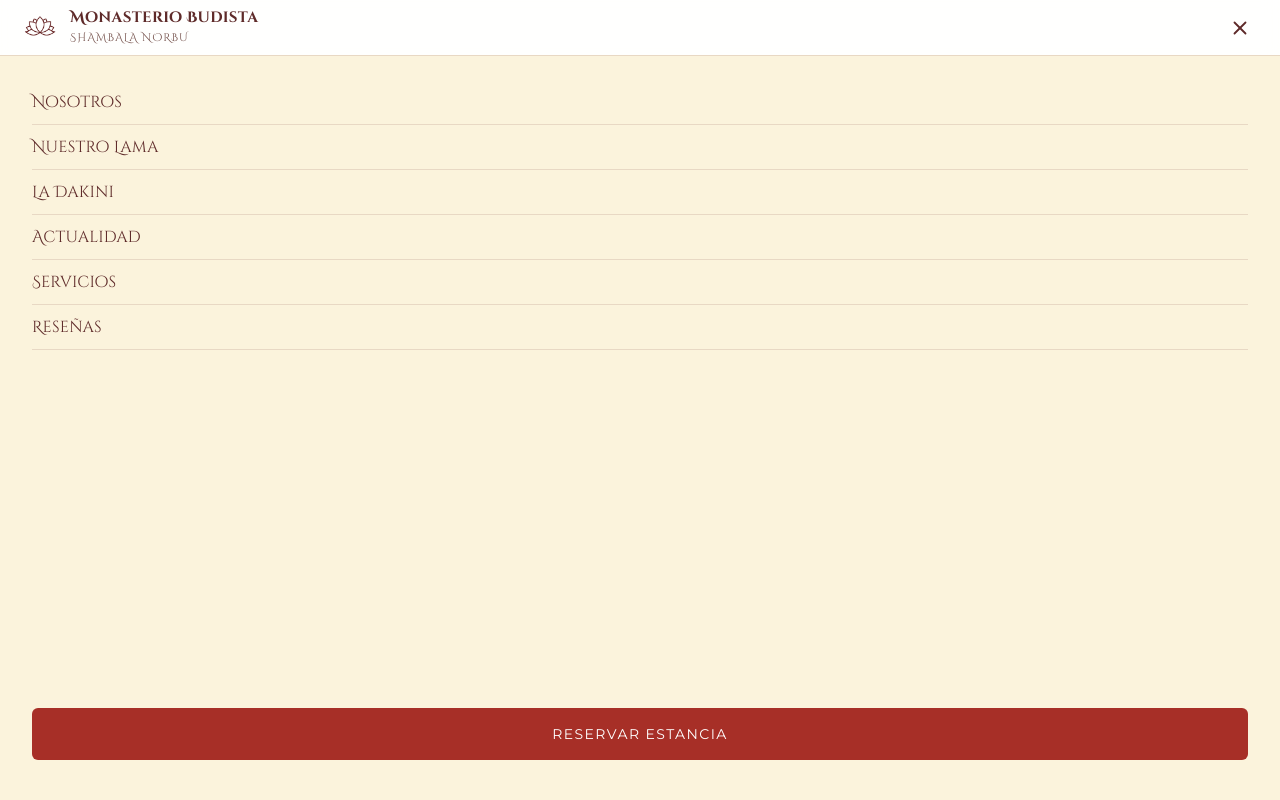
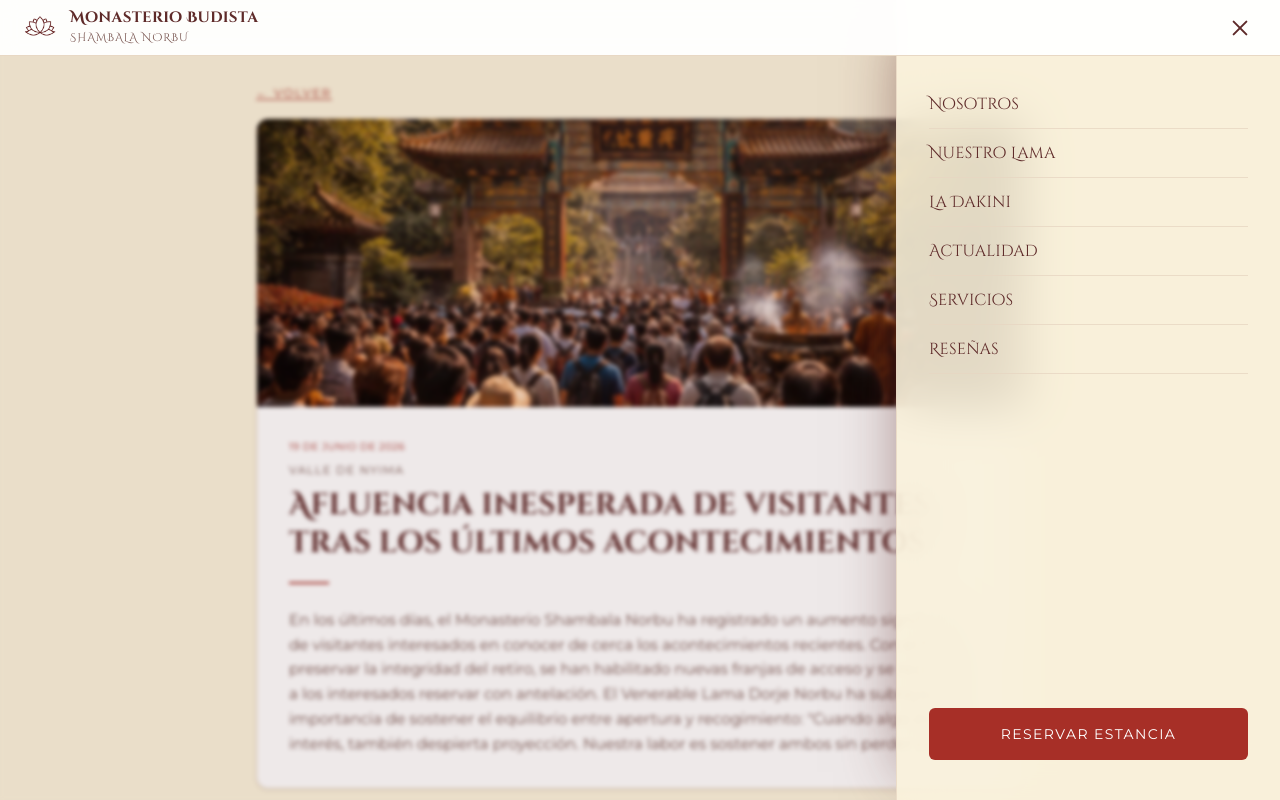
Before and after one commit to Saracas-Code/La-Dakini, a Next.js app: page /noticias/afluencia-inesperada-de-visitantes in a window 1280 px wide. Both pictures are taken after a click on the button "Abrir menú". Shown: the top 800 px of the page. Built offline with nearby package versions, Linux system fonts and the light colour scheme.

Commit message:
Añadidas transiciones soft

```diff
--- a/app/globals.css
+++ b/app/globals.css
@@ -5,6 +5,7 @@
 
 :root {
   /* Buddhist Retreat — Warm Terracotta & Cream Palette */
+  --header-height: 56px;
   --background: #FFFFFF;
   --foreground: #5E2A29;
   --card: #FFFFFF;
@@ -125,6 +126,10 @@
 }
 
 @layer base {
+  html {
+    scroll-behavior: smooth;
+    scroll-padding-top: calc(var(--header-height) + 0.75rem);
+  }
   * {
     @apply border-border outline-ring/50;
   }
--- a/components/retiro/Header.tsx
+++ b/components/retiro/Header.tsx
@@ -2,62 +2,229 @@
 
 import Image from "next/image"
 import Link from "next/link"
-import { useState } from "react"
-import { Menu, X } from "lucide-react"
+import { useCallback, useEffect, useRef, useState } from "react"
+import { usePathname, useRouter } from "next/navigation"
 
 const navLinks = [
-  { href: "/#nosotros", label: "Nosotros" },
-  { href: "/#lama", label: "Nuestro Lama" },
-  { href: "/#dakini", label: "La Dakini" },
-  { href: "/#actualidad", label: "Actualidad" },
-  { href: "/#servicios", label: "Servicios" },
-  { href: "/#resenias", label: "Reseñas" },
+  { id: "nosotros", href: "/#nosotros", label: "Nosotros" },
+  { id: "lama", href: "/#lama", label: "Nuestro Lama" },
+  { id: "dakini", href: "/#dakini", label: "La Dakini" },
+  { id: "actualidad", href: "/#actualidad", label: "Actualidad" },
+  { id: "servicios", href: "/#servicios", label: "Servicios" },
+  { id: "resenias", href: "/#resenias", label: "Reseñas" },
 ]
+
+const contactoLink = {
+  id: "contacto",
+  href: "/#contacto",
+  label: "Contacto",
+}
+
+const HEADER_OFFSET_EXTRA = 12
+const PENDING_SECTION_KEY = "dakini:pending-section"
 
 export default function Header() {
   const [menuOpen, setMenuOpen] = useState(false)
+  const [activeSection, setActiveSection] = useState("")
+  const headerRef = useRef<HTMLElement | null>(null)
+  const pathname = usePathname()
+  const router = useRouter()
+
+  const getHeaderOffset = useCallback(() => {
+    return (headerRef.current?.offsetHeight ?? 56) + HEADER_OFFSET_EXTRA
+  }, [])
+
+  const scrollToSection = useCallback(
+    (sectionId: string, updateUrl = true) => {
+      const target = document.getElementById(sectionId)
+
+      if (!target) return false
+
+      const top =
+        target.getBoundingClientRect().top + window.scrollY - getHeaderOffset()
+
+      window.scrollTo({
+        top: Math.max(top, 0),
+        behavior: "smooth",
+      })
+
+      if (updateUrl) {
+        window.history.replaceState(null, "", `/#${sectionId}`)
+      }
+
+      setActiveSection(sectionId)
+
+      return true
+    },
+    [getHeaderOffset],
+  )
+
+  const handleSectionNavigation = useCallback(
+    (sectionId: string, href: string) => {
+      setMenuOpen(false)
+
+      if (pathname === "/") {
+        scrollToSection(sectionId)
+        return
+      }
+
+      sessionStorage.setItem(PENDING_SECTION_KEY, sectionId)
+      router.push(href)
+    },
+    [pathname, router, scrollToSection],
+  )
+
+  useEffect(() => {
+    const { body, documentElement } = document
+    const previousBodyOverflow = body.style.overflow
+    const previousBodyOverscroll = body.style.overscrollBehavior
+    const previousHtmlOverflow = documentElement.style.overflow
+
+    if (menuOpen) {
+      body.style.overflow = "hidden"
+      body.style.overscrollBehavior = "none"
+      documentElement.style.overflow = "hidden"
+    }
+
+    return () => {
+      body.style.overflow = previousBodyOverflow
+      body.style.overscrollBehavior = previousBodyOverscroll
+      documentElement.style.overflow = previousHtmlOverflow
+    }
+  }, [menuOpen])
+
+  useEffect(() => {
+    if (pathname !== "/") return
+
+    const pendingSection = sessionStorage.getItem(PENDING_SECTION_KEY)
+    const hashSection = decodeURIComponent(window.location.hash.replace("#", ""))
+    const targetSection = pendingSection || hashSection
+
+    if (!targetSection) return
+
+    sessionStorage.removeItem(PENDING_SECTION_KEY)
+
+    const timeoutId = window.setTimeout(() => {
+      scrollToSection(targetSection, false)
+    }, 80)
+
+    return () => window.clearTimeout(timeoutId)
+  }, [pathname, scrollToSection])
+
+  useEffect(() => {
+    if (pathname !== "/") {
+      setActiveSection("")
+      return
+    }
+
+    const updateActiveSection = () => {
+      const scrollPosition = window.scrollY + getHeaderOffset() + 8
+      let currentSection = ""
+
+      for (const link of navLinks) {
+        const section = document.getElementById(link.id)
+
+        if (section && scrollPosition >= section.offsetTop) {
+          currentSection = link.id
+        }
+      }
+
+      setActiveSection(currentSection)
+    }
+
+    updateActiveSection()
+
+    window.addEventListener("scroll", updateActiveSection, { passive: true })
+    window.addEventListener("resize", updateActiveSection)
+
+    return () => {
+      window.removeEventListener("scroll", updateActiveSection)
+      window.removeEventListener("resize", updateActiveSection)
+    }
+  }, [getHeaderOffset, pathname])
 
   return (
     <>
-      <header className="fixed top-0 left-0 right-0 z-50 flex items-center justify-between px-5 h-14 bg-[#FFFFFF]/95 backdrop-blur-sm border-b border-[#E8D8C4]">
-        {/* Logo */}
+      <header
+        ref={headerRef}
+        className="fixed top-0 left-0 right-0 z-50 flex h-14 items-center justify-between border-b border-[#E8D8C4] bg-[#FFFFFF]/95 px-5 backdrop-blur-sm"
+      >
         <Link href="/" className="flex items-center gap-2.5" aria-label="Ir a inicio">
           <Image
             src="/LOGO-DAKINI-transparent.png"
             alt="Logo Dakini"
             width={40}
             height={40}
-            className="h-9 w-9 sm:h-10 sm:w-10 object-contain shrink-0"
+            className="h-9 w-9 shrink-0 object-contain sm:h-10 sm:w-10"
             priority
           />
-          <span className="font-serif text-[#5E2A29] text-[15px] font-semibold leading-tight tracking-wide">
-            Monasterio Budista<br />
-            <span className="text-[11px] font-normal tracking-widest text-[#724E48]">SHAMBALA NORBU</span>
+          <span className="font-serif text-[15px] font-semibold leading-tight tracking-wide text-[#5E2A29]">
+            Monasterio Budista
+            <br />
+            <span className="text-[11px] font-normal tracking-widest text-[#724E48]">
+              SHAMBALA NORBU
+            </span>
           </span>
         </Link>
 
-        {/* Hamburger */}
         <button
           onClick={() => setMenuOpen(!menuOpen)}
-          className="w-10 h-10 flex items-center justify-center text-[#5E2A29] rounded-full hover:bg-[#FBF3DC] transition-colors"
+          className="flex h-10 w-10 items-center justify-center rounded-full text-[#5E2A29] transition-colors hover:bg-[#FBF3DC]"
           aria-label={menuOpen ? "Cerrar menú" : "Abrir menú"}
           aria-expanded={menuOpen}
+          aria-controls="mobile-navigation"
         >
-          {menuOpen ? <X size={22} /> : <Menu size={22} />}
+          <span className="relative h-4 w-5" aria-hidden="true">
+            <span
+              className={`absolute left-0 h-[2px] w-5 rounded-full bg-current transition-all duration-300 ease-out ${
+                menuOpen ? "top-[7px] rotate-45" : "top-0"
+              }`}
+            />
+            <span
+              className={`absolute left-0 top-[7px] h-[2px] w-5 rounded-full bg-current transition-all duration-300 ease-out ${
+                menuOpen ? "opacity-0" : "opacity-100"
+              }`}
+            />
+            <span
+              className={`absolute left-0 h-[2px] w-5 rounded-full bg-current transition-all duration-300 ease-out ${
+                menuOpen ? "top-[7px] -rotate-45" : "top-[14px]"
+              }`}
+            />
+          </span>
         </button>
       </header>
 
-      {/* Full-screen mobile nav */}
-      {menuOpen && (
-        <div className="fixed inset-0 z-40 bg-[#FBF3DC] flex flex-col pt-20 px-8">
+      <div
+        className={`fixed inset-0 z-40 bg-[#5E2A29]/10 backdrop-blur-[2px] transition-opacity duration-300 ease-out ${
+          menuOpen ? "pointer-events-auto opacity-100" : "pointer-events-none opacity-0"
+        }`}
+        onClick={() => setMenuOpen(false)}
+        aria-hidden="true"
+      />
+
+      <aside
+        id="mobile-navigation"
+        className={`fixed inset-y-0 right-0 z-40 flex w-full max-w-sm flex-col border-l border-[#E8D8C4]/80 bg-[#FBF3DC]/88 px-8 pt-20 pb-10 shadow-[-18px_0_60px_-28px_rgba(94,42,41,0.6)] backdrop-blur-xl transition-transform duration-300 ease-out ${
+          menuOpen ? "translate-x-0" : "translate-x-full"
+        }`}
+        aria-hidden={!menuOpen}
+      >
         <nav aria-label="Navegación principal">
           <ul className="flex flex-col gap-0">
             {navLinks.map((link) => (
               <li key={link.href}>
                 <Link
                   href={link.href}
-                    onClick={() => setMenuOpen(false)}
-                    className="block py-2.5 text-[16px] font-serif text-[#5E2A29] border-b border-[#E8D8C4] hover:text-[#A72F27] transition-colors"
+                  onClick={(event) => {
+                    event.preventDefault()
+                    handleSectionNavigation(link.id, link.href)
+                  }}
+                  aria-current={activeSection === link.id ? "location" : undefined}
+                  className={`block border-b border-[#E8D8C4]/80 py-3 font-serif text-[16px] transition-colors ${
+                    activeSection === link.id
+                      ? "text-[#A72F27]"
+                      : "text-[#5E2A29] hover:text-[#A72F27]"
+                  }`}
                 >
                   {link.label}
                 </Link>
@@ -65,17 +232,20 @@ export default function Header() {
             ))}
           </ul>
         </nav>
-          <div className="mt-auto pb-10">
+
+        <div className="mt-auto">
           <Link
-              href="/#contacto"
-              onClick={() => setMenuOpen(false)}
-              className="block w-full text-center bg-[#A72F27] text-white font-sans text-sm tracking-widest uppercase py-4 rounded-md hover:bg-[#8B2520] transition-colors"
+            href={contactoLink.href}
+            onClick={(event) => {
+              event.preventDefault()
+              handleSectionNavigation(contactoLink.id, contactoLink.href)
+            }}
+            className="block w-full rounded-md bg-[#A72F27] py-4 text-center font-sans text-sm tracking-widest uppercase text-white transition-colors hover:bg-[#8B2520]"
           >
             Reservar estancia
           </Link>
         </div>
-        </div>
-      )}
+      </aside>
     </>
   )
 }
--- a/lib/servicios.tsx
+++ b/lib/servicios.tsx
@@ -15,6 +15,7 @@ export type ServicioPrincipal = {
 
 export type ServicioSecundario = {
   titulo: string
+  descripcion: string
   imagen: string
   alt: string
 }
@@ -62,33 +63,45 @@ export const serviciosPrincipales: ServicioPrincipal[] = [
 export const serviciosSecundarios: ServicioSecundario[] = [
   {
     titulo: "Meditación Guiada",
+    descripcion:
+      "Sesiones diarias de meditación con acompañamiento personalizado.",
     imagen: "/images/meditacion_guiada.jpeg",
     alt: "Meditación Guiada",
   },
   {
     titulo: "Yoga Tibetano",
+    descripcion:
+      "Práctica de movimiento consciente inspirada en el Yantra Yoga.",
     imagen: "/images/yoga_tibetano.jpeg",
     alt: "Yoga Tibetano",
   },
   {
-    titulo: "Consultas privadas con el Lama",
+    titulo: "Consultas Privadas",
+    descripcion:
+      "Encuentros individuales con el Lama para recibir orientación espiritual.",
     imagen: "/images/consultas_privadas.jpeg",
-    alt: "Consultas privadas con el Lama",
+    alt: "Consultas Privadas",
   },
   {
-    titulo: "Enseñanzas de Filosofía Budista",
+    titulo: "Filosofía Budista",
+    descripcion:
+      "Espacios de contemplación sobre los principios esenciales del budismo tibetano.",
     imagen: "/images/filosofia_budista.jpeg",
-    alt: "Enseñanzas de Filosofía Budista",
+    alt: "Filosofía Budista",
   },
   {
-    titulo: "Rituales tradicionales",
+    titulo: "Prácticas Rituales",
+    descripcion:
+      "Ceremonias tradicionales, cantos, ofrendas y prácticas devocionales.",
     imagen: "/images/gallery-3.jpg",
-    alt: "Ceremonia religiosa con lámparas de mantequilla",
+    alt: "Prácticas Rituales",
   },
   {
-    titulo: "Retiros de 3 a 21 días",
+    titulo: "Retiros en Silencio",
+    descripcion:
+      "Experiencias de 3 a 21 días para profundizar en la observación de la mente.",
     imagen: "/images/retiro_silencio.jpeg",
-    alt: "Retiros de 3 a 21 días",
+    alt: "Retiros en Silencio",
   },
 ]
 
```
Also changed, not shown: components/retiro/ReseniaDobleCapaCard.tsx (+16 -4 lines), components/retiro/Servicios.tsx (+54 -18 lines), 1 other file (tests, documents, lock files or other folders). Lines whose indentation alone changed are shown as unchanged.
